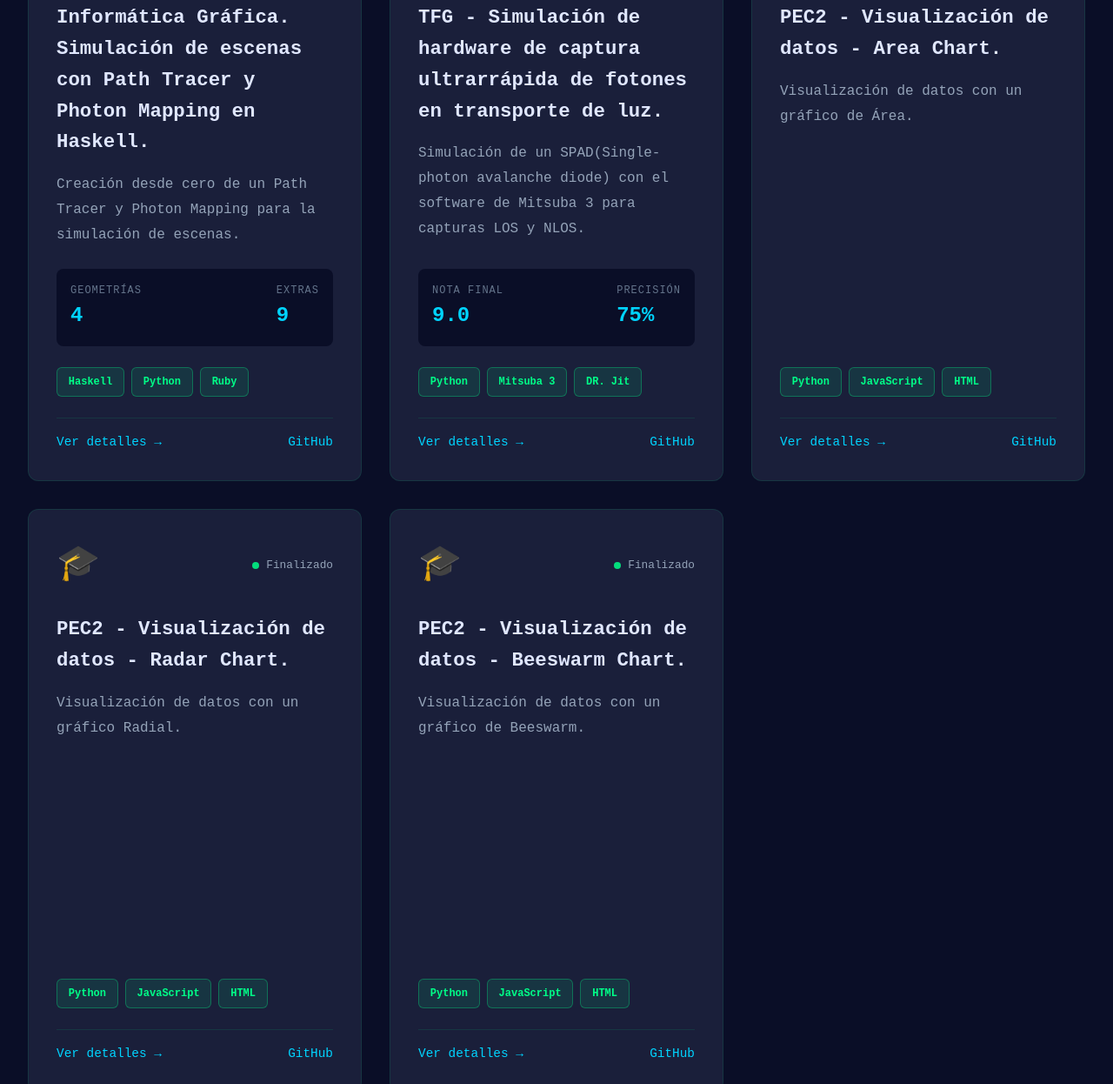
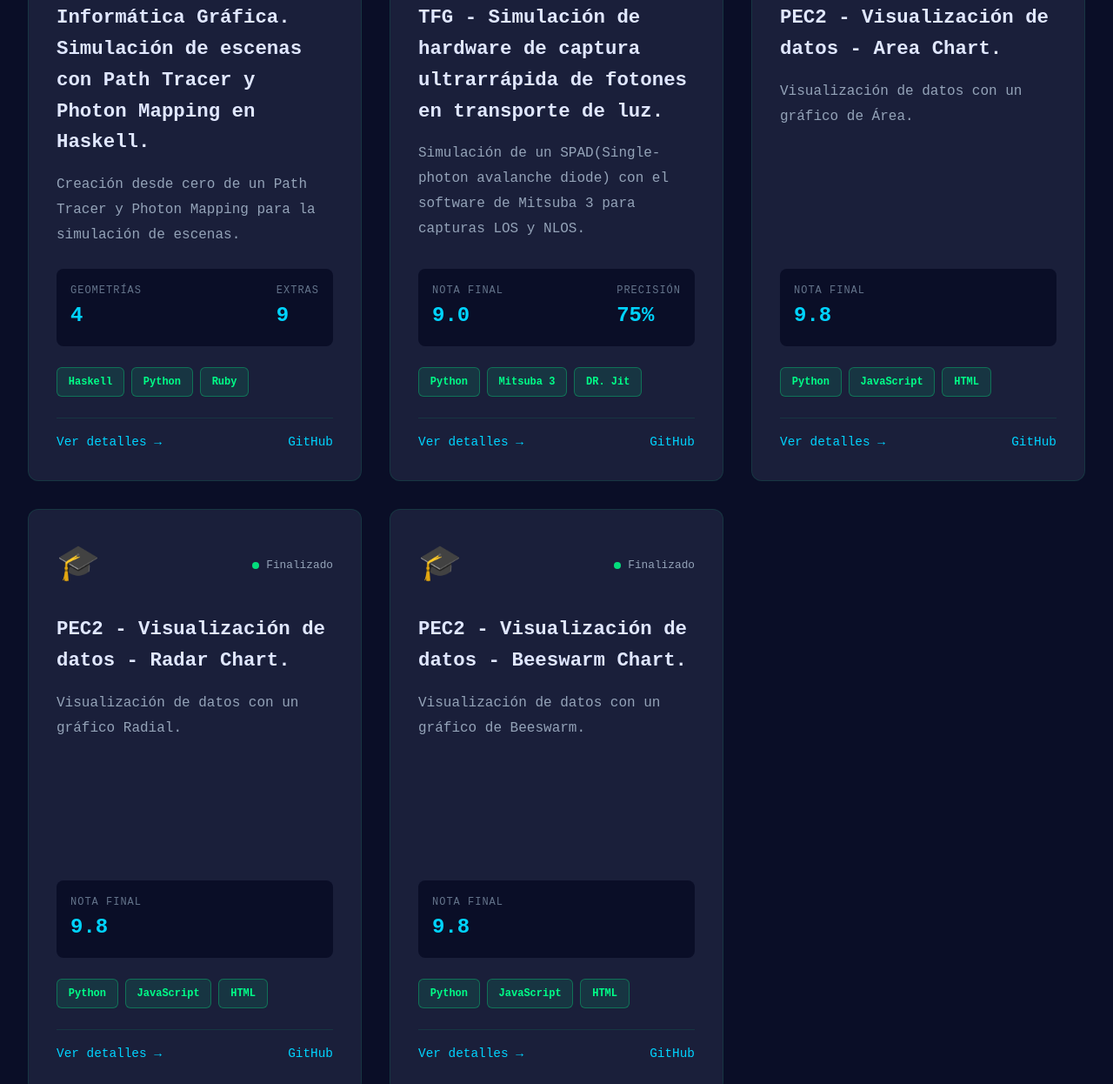
Before and after one commit to J-solan/J-solan.github.io, a plain HTML site: page index.html in a window 1280 px wide. Shown: the part 1360-2606 px from the top of the page at 87% size. Drawn offline with Linux system fonts and the light colour scheme.

Commit message:
Nota PEC2

```diff
--- a/index.html
+++ b/index.html
@@ -68,7 +68,7 @@
 
     <section class="stats-bar">
         <div class="stat-item">
-            <span class="stat-number" data-target="1">0</span>
+            <span class="stat-number" data-target="5">0</span>
             <span class="stat-label">Proyectos</span>
         </div>
         <div class="stat-item">
@@ -172,6 +172,12 @@
                 </div>
                 <h3>PEC2 - Visualización de datos - Area Chart.</h3>
                 <p class="project-description">Visualización de datos con un gráfico de Área.</p>
+                <div class="project-metrics">
+                    <div class="metric">
+                        <span class="metric-label">Nota Final</span>
+                        <span class="metric-value">9.8</span>
+                    </div>
+                </div>
                 <div class="tech-stack">
                     <span class="tech-tag">Python</span>
                     <span class="tech-tag">JavaScript</span>
@@ -191,6 +197,12 @@
                 </div>
                 <h3>PEC2 - Visualización de datos - Radar Chart.</h3>
                 <p class="project-description">Visualización de datos con un gráfico Radial.</p>
+                <div class="project-metrics">
+                    <div class="metric">
+                        <span class="metric-label">Nota Final</span>
+                        <span class="metric-value">9.8</span>
+                    </div>
+                </div>
                 <div class="tech-stack">
                     <span class="tech-tag">Python</span>
                     <span class="tech-tag">JavaScript</span>
@@ -210,6 +222,12 @@
                 </div>
                 <h3>PEC2 - Visualización de datos - Beeswarm Chart.</h3>
                 <p class="project-description">Visualización de datos con un gráfico de Beeswarm.</p>
+                <div class="project-metrics">
+                    <div class="metric">
+                        <span class="metric-label">Nota Final</span>
+                        <span class="metric-value">9.8</span>
+                    </div>
+                </div>
                 <div class="tech-stack">
                     <span class="tech-tag">Python</span>
                     <span class="tech-tag">JavaScript</span>
```
